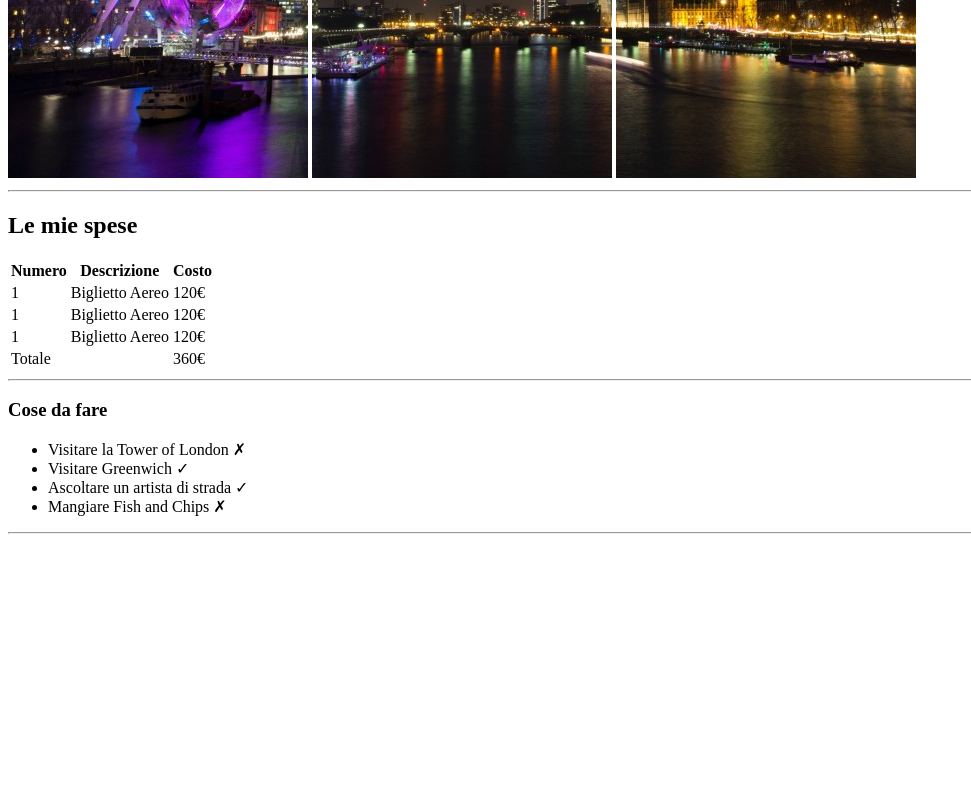
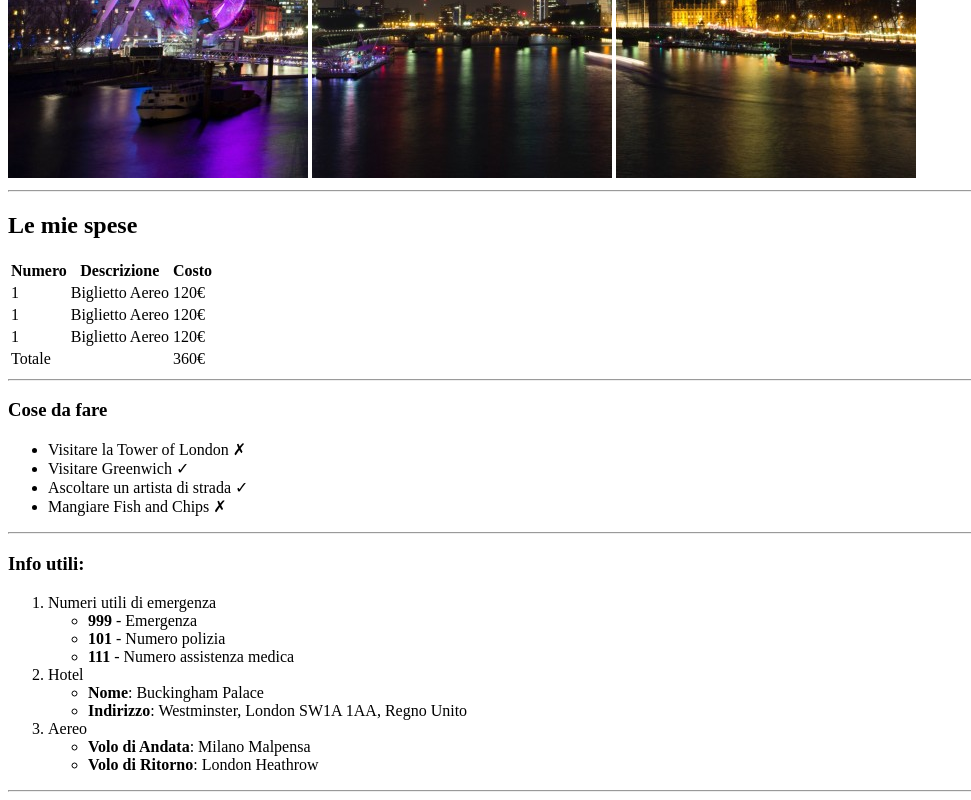
Before and after one commit to larosamad/html-css-test3, a plain HTML site: page index.html in a window 1280 px wide. Shown: the part 502-1302 px from the top of the page, without its empty margins (0-971 px from the left). Before the commit the page ends 1044 px from the top, so only its background shows below. Drawn offline with Linux system fonts and the light colour scheme.

Commit message:
info utili

```diff
--- a/index.html
+++ b/index.html
@@ -52,6 +52,26 @@
         <li>Mangiare Fish and Chips &cross;</li>
     </ul>
     <hr>
+    <h3>Info utili:</h3>
+    <ol>
+        <li>Numeri utili di emergenza</li>
+            <ul>
+                <li><strong>999</strong> - Emergenza</li>
+                <li><strong>101</strong> - Numero polizia</li>
+                <li><strong>111</strong> - Numero assistenza medica</li>
+            </ul>
+        <li>Hotel</li>
+            <ul>
+                <li><strong>Nome</strong>: Buckingham Palace </li>
+                <li><strong>Indirizzo</strong>: Westminster, London SW1A 1AA, Regno Unito</li>
+            </ul>
+        <li>Aereo</li>
+            <ul>
+                <li><strong>Volo di Andata</strong>: Milano Malpensa</li>
+                <li><strong>Volo di Ritorno</strong>: London Heathrow</li>
+            </ul>
+    </ol>
+    <hr>
 
 </body>
 </html>
```
